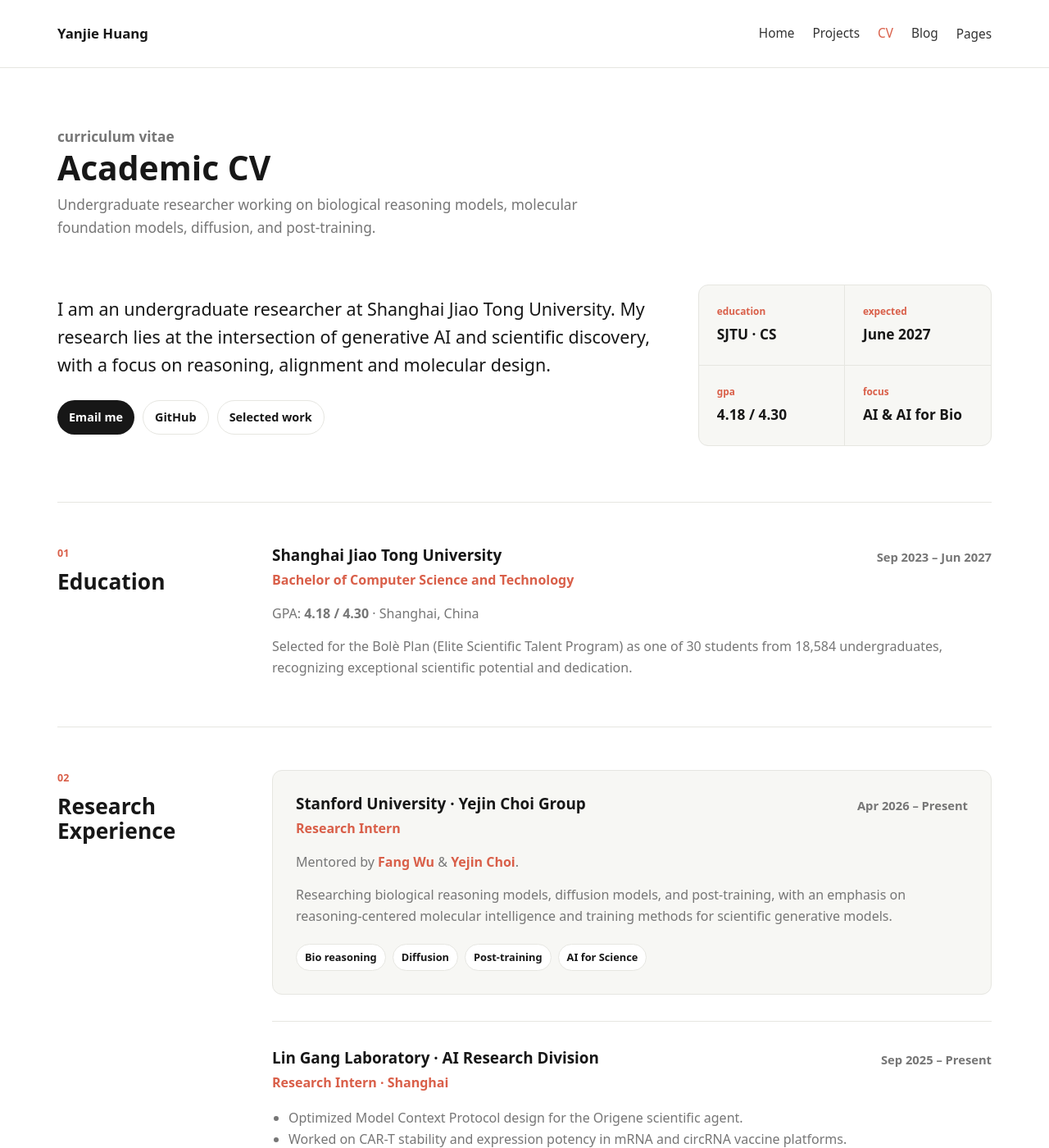
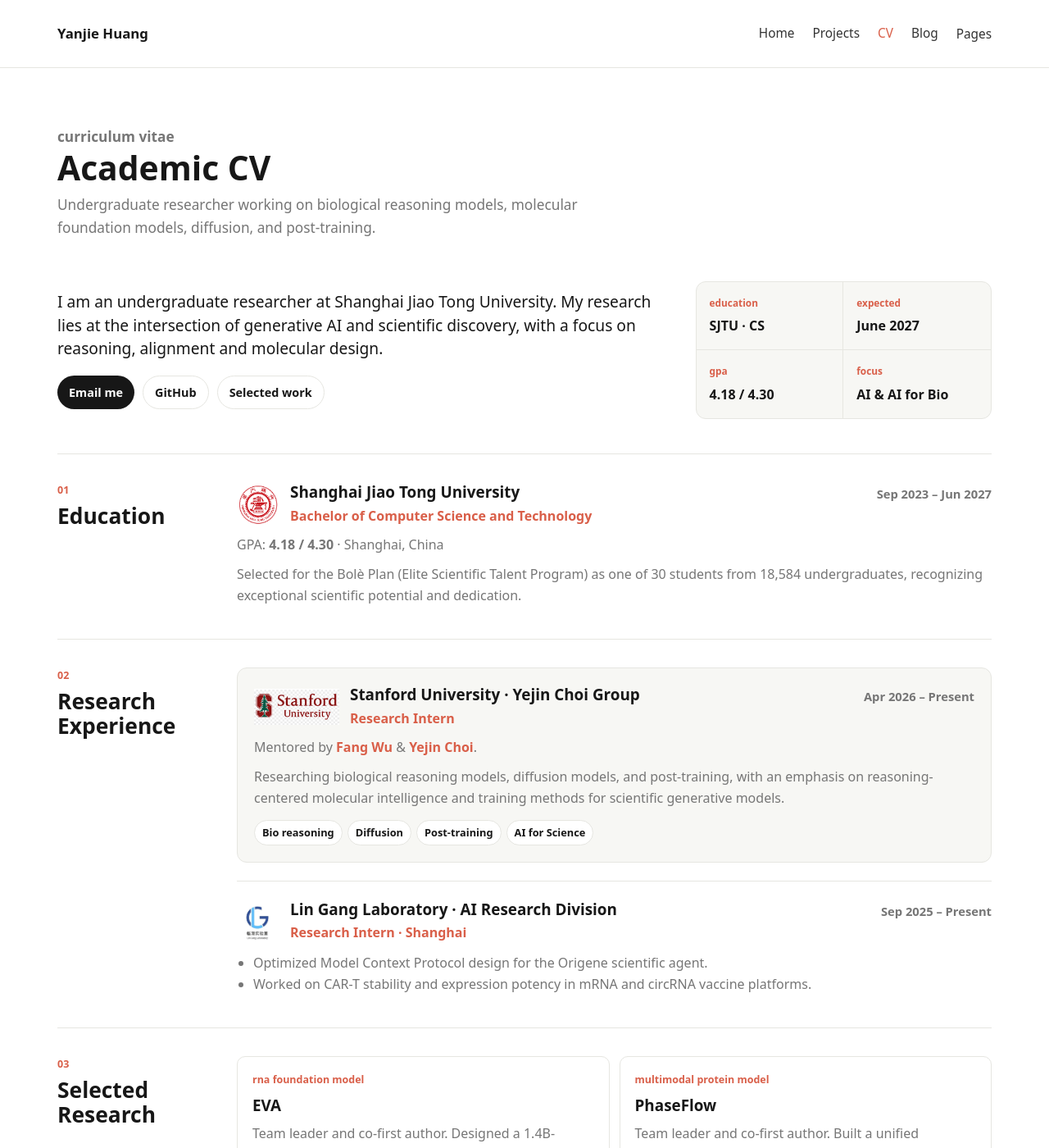
Before and after one commit to kevinhyj/kevinhyj.github.io, a Jekyll site: the page built from cv.md, in a window 1280 px wide and 1400 px high. Shown: the whole window at 82% size. Built offline with Jekyll 4.4.1, drawn with Linux system fonts in a browser that asks for light colours.

Commit message:
Add institution logos and compact CV layout

```diff
--- a/assets/css/styles.css
+++ b/assets/css/styles.css
@@ -883,9 +883,9 @@ img {
 .cv-profile {
   align-items: stretch;
   display: grid;
-  gap: 38px;
+  gap: 28px;
   grid-template-columns: minmax(0, 1.35fr) minmax(320px, 0.65fr);
-  padding: 12px 0 68px;
+  padding: 8px 0 42px;
 }
 
 .cv-profile-copy {
@@ -893,14 +893,14 @@ img {
 }
 
 .cv-lead {
-  font-size: 1.34rem;
-  line-height: 1.58;
+  font-size: 1.2rem;
+  line-height: 1.48;
   margin: 0;
   max-width: 760px;
 }
 
 .cv-actions {
-  margin: 26px 0 0;
+  margin: 18px 0 0;
 }
 
 .cv-actions .cv-action-secondary {
@@ -920,7 +920,7 @@ img {
 }
 
 .cv-facts div {
-  padding: 22px;
+  padding: 16px;
 }
 
 .cv-facts div:nth-child(odd) {
@@ -939,7 +939,7 @@ img {
 }
 
 .cv-facts dd {
-  font-size: 1.08rem;
+  font-size: 1rem;
   font-weight: 800;
   margin: 5px 0 0;
 }
@@ -947,9 +947,9 @@ img {
 .cv-section {
   border-top: 1px solid var(--line);
   display: grid;
-  gap: 52px;
-  grid-template-columns: 210px minmax(0, 1fr);
-  padding: 52px 0 58px;
+  gap: 34px;
+  grid-template-columns: 185px minmax(0, 1fr);
+  padding: 34px 0 40px;
 }
 
 .cv-section-title h2 {
@@ -959,27 +959,55 @@ img {
 }
 
 .cv-section-title .eyebrow {
-  margin-bottom: 10px;
+  margin-bottom: 6px;
 }
 
 .cv-entry + .cv-entry {
   border-top: 1px solid var(--line);
-  margin-top: 32px;
-  padding-top: 32px;
+  margin-top: 22px;
+  padding-top: 22px;
 }
 
 .cv-entry-featured {
   background: var(--surface);
   border: 1px solid var(--line);
   border-radius: 12px;
-  padding: 28px;
+  padding: 20px;
 }
 
 .cv-entry-head {
   align-items: flex-start;
   display: flex;
-  gap: 24px;
+  gap: 16px;
   justify-content: space-between;
+}
+
+.cv-institution {
+  align-items: center;
+  display: flex;
+  gap: 13px;
+  min-width: 0;
+}
+
+.cv-institution-logo {
+  background: #fff;
+  flex: 0 0 auto;
+  height: 52px;
+  object-fit: contain;
+  width: 52px;
+}
+
+.cv-institution-logo-sjtu {
+  border-radius: 50%;
+}
+
+.cv-institution-logo-stanford {
+  height: 44px;
+  width: 104px;
+}
+
+.cv-institution-logo-lin-gang {
+  border-radius: 6px;
 }
 
 .cv-entry h3,
@@ -994,7 +1022,7 @@ img {
 .cv-role {
   color: var(--accent);
   font-weight: 760;
-  margin: 5px 0 0;
+  margin: 3px 0 0;
 }
 
 .cv-date {
@@ -1008,7 +1036,7 @@ img {
 
 .cv-entry > p:not(.cv-role):not(.cv-date) {
   color: var(--muted);
-  margin: 14px 0 0;
+  margin: 9px 0 0;
 }
 
 .cv-entry a,
@@ -1020,8 +1048,8 @@ img {
 .cv-tag-row {
   display: flex;
   flex-wrap: wrap;
-  gap: 8px;
-  margin-top: 20px;
+  gap: 6px;
+  margin-top: 13px;
 }
 
 .cv-tag-row span {
@@ -1030,18 +1058,18 @@ img {
   border-radius: 999px;
   font-size: 0.8rem;
   font-weight: 740;
-  padding: 5px 10px;
+  padding: 4px 9px;
 }
 
 .cv-list {
   color: var(--muted);
-  margin: 16px 0 0;
+  margin: 10px 0 0;
   padding-left: 20px;
 }
 
 .cv-project-grid {
   display: grid;
-  gap: 16px;
+  gap: 12px;
   grid-template-columns: repeat(2, minmax(0, 1fr));
 }
 
@@ -1050,8 +1078,8 @@ img {
   border-radius: 10px;
   display: flex;
   flex-direction: column;
-  min-height: 245px;
-  padding: 24px;
+  min-height: 190px;
+  padding: 18px;
   transition: border-color 180ms ease, transform 180ms ease;
 }
 
@@ -1062,7 +1090,7 @@ img {
 
 .cv-project p:not(.eyebrow) {
   color: var(--muted);
-  margin: 12px 0 20px;
+  margin: 8px 0 14px;
 }
 
 .cv-project span {
@@ -1073,14 +1101,14 @@ img {
 
 .cv-publication {
   display: grid;
-  gap: 18px;
+  gap: 12px;
   grid-template-columns: 34px minmax(0, 1fr);
 }
 
 .cv-publication + .cv-publication {
   border-top: 1px solid var(--line);
-  margin-top: 24px;
-  padding-top: 24px;
+  margin-top: 16px;
+  padding-top: 16px;
 }
 
 .cv-publication-index {
@@ -1092,7 +1120,7 @@ img {
 
 .cv-publication p {
   color: var(--muted);
-  margin: 8px 0 6px;
+  margin: 6px 0 4px;
 }
 
 .cv-honors {
@@ -1106,7 +1134,7 @@ img {
   display: grid;
   gap: 8px 18px;
   grid-template-columns: 52px minmax(160px, 0.55fr) minmax(0, 1fr);
-  padding: 15px 0;
+  padding: 10px 0;
 }
 
 .cv-honors li + li {
@@ -1126,7 +1154,7 @@ img {
 
 .cv-skill-groups {
   display: grid;
-  gap: 28px 34px;
+  gap: 18px 24px;
   grid-template-columns: repeat(2, minmax(0, 1fr));
 }
 
@@ -1139,8 +1167,8 @@ img {
   background: var(--text);
   border-radius: 12px;
   color: white;
-  margin: 6px 0 74px;
-  padding: 48px;
+  margin: 6px 0 50px;
+  padding: 32px;
 }
 
 .cv-contact h2 {
@@ -1152,14 +1180,14 @@ img {
 
 .cv-contact > p:not(.eyebrow) {
   color: #cfcfca;
-  margin: 16px 0 0;
+  margin: 12px 0 0;
   max-width: 680px;
 }
 
 .cv-contact .button {
   background: white;
   color: var(--text);
-  margin-top: 24px;
+  margin-top: 18px;
 }
 
 .footer-gallery {
--- a/cv.md
+++ b/cv.md
@@ -46,9 +46,12 @@ description: "Academic background, research experience, publications, and techni
       <div class="cv-section-body">
         <article class="cv-entry">
           <div class="cv-entry-head">
-            <div>
-              <h3>Shanghai Jiao Tong University</h3>
-              <p class="cv-role">Bachelor of Computer Science and Technology</p>
+            <div class="cv-institution">
+              <img class="cv-institution-logo cv-institution-logo-sjtu" src="{{ '/assets/shared/logos/sjtu.png' | relative_url }}" alt="Shanghai Jiao Tong University logo">
+              <div>
+                <h3>Shanghai Jiao Tong University</h3>
+                <p class="cv-role">Bachelor of Computer Science and Technology</p>
+              </div>
             </div>
             <p class="cv-date">Sep 2023 – Jun 2027</p>
           </div>
@@ -66,9 +69,12 @@ description: "Academic background, research experience, publications, and techni
       <div class="cv-section-body">
         <article class="cv-entry cv-entry-featured">
           <div class="cv-entry-head">
-            <div>
-              <h3>Stanford University · Yejin Choi Group</h3>
-              <p class="cv-role">Research Intern</p>
+            <div class="cv-institution">
+              <img class="cv-institution-logo cv-institution-logo-stanford" src="{{ '/assets/shared/logos/stanford.png' | relative_url }}" alt="Stanford University logo">
+              <div>
+                <h3>Stanford University · Yejin Choi Group</h3>
+                <p class="cv-role">Research Intern</p>
+              </div>
             </div>
             <p class="cv-date">Apr 2026 – Present</p>
           </div>
@@ -84,9 +90,12 @@ description: "Academic background, research experience, publications, and techni
 
         <article class="cv-entry">
           <div class="cv-entry-head">
-            <div>
-              <h3>Lin Gang Laboratory · AI Research Division</h3>
-              <p class="cv-role">Research Intern · Shanghai</p>
+            <div class="cv-institution">
+              <img class="cv-institution-logo cv-institution-logo-lin-gang" src="{{ '/assets/shared/logos/lin-gang-laboratory.webp' | relative_url }}" alt="Lin Gang Laboratory logo">
+              <div>
+                <h3>Lin Gang Laboratory · AI Research Division</h3>
+                <p class="cv-role">Research Intern · Shanghai</p>
+              </div>
             </div>
             <p class="cv-date">Sep 2025 – Present</p>
           </div>
```
Also changed, not shown: assets/shared/logos/lin-gang-laboratory.webp (added), assets/shared/logos/sjtu.png (added), assets/shared/logos/stanford.png (added).
